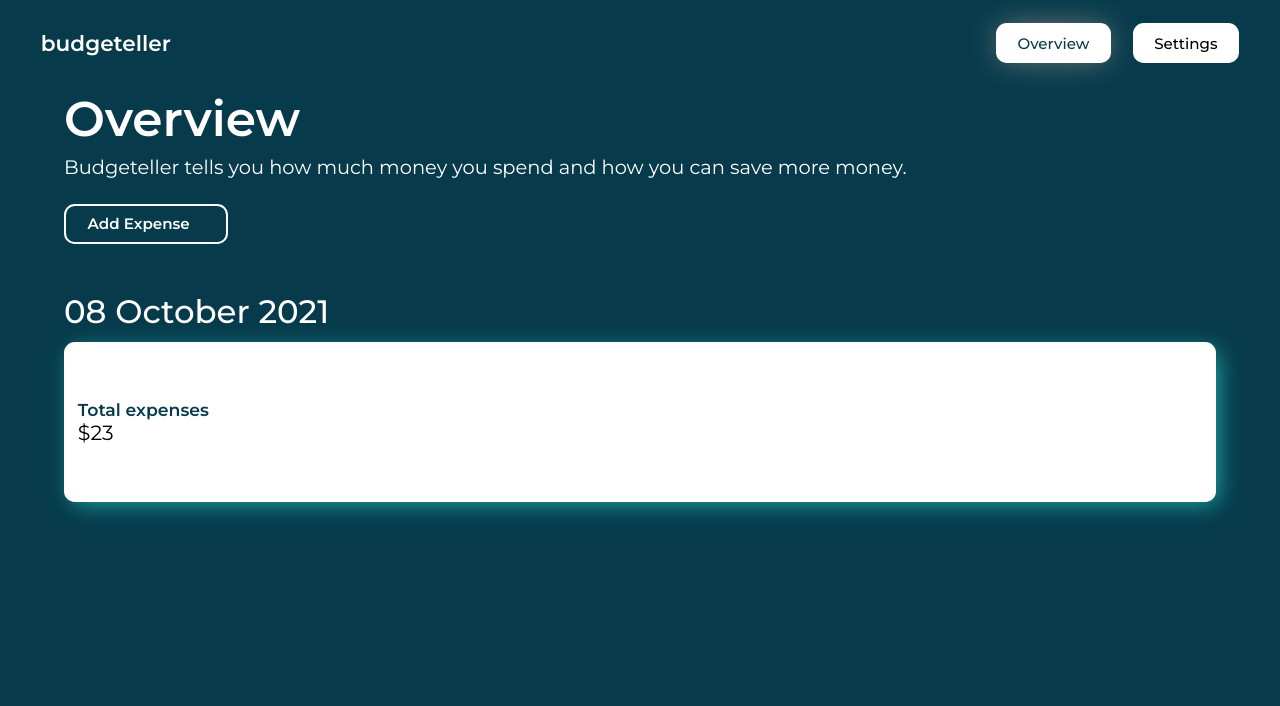
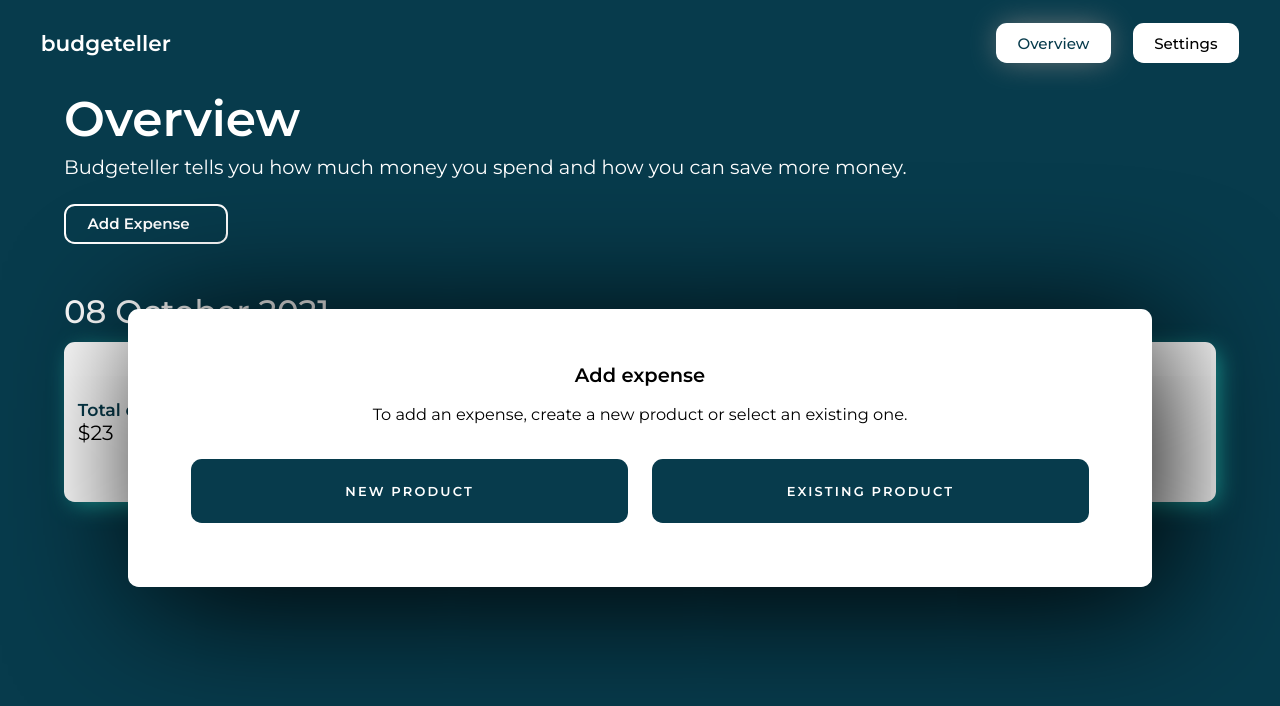
Before and after one commit to victorbianconi/budgeteller, a Vue app: page / in a window 1280 px wide. Both pictures are taken after a click on the button "Add Expense". Shown: the top 706 px of the page. Built offline with nearby package versions, Linux system fonts and the light colour scheme; some icons are missing.

Commit message:
added add expense modal and buttons

```diff
--- /dev/null
+++ b/src/components/Overview/AddExpense.vue
@@ -0,0 +1,91 @@
+<template>
+  <div class="add-expense">
+    <div class="add-expense__modal">
+      <h3 class="add-expense__title">{{ modalTitle }}</h3>
+      <p class="add-expense__subtitle" @click="$emit('closeModal')">
+        {{ modalSubtitle }}
+      </p>
+      <div class="add-expense__buttons-container">
+        <click-button status="v2" positioning="center">New Product</click-button>
+        <click-button status="v2" positioning="center">Existing Product</click-button>
+      </div>
+    </div>
+  </div>
+</template>
+
+<script lang="ts">
+import { Component, Prop, Vue } from "vue-property-decorator";
+import OverviewStatsExpenses from "@/components/Overview/OverviewStatsExpenses.vue";
+import ClickButton from "@/components/input/ClickButton.vue";
+@Component({
+  components: { ClickButton },
+})
+export default class AddExpense extends Vue {
+  @Prop() private modalTitle!: string;
+  @Prop() private modalSubtitle!: string;
+}
+</script>
+
+<!-- Add "scoped" attribute to limit CSS to this component only -->
+<style scoped lang="scss">
+.add-expense {
+  width: 100vw;
+  height: 100vh;
+  position: fixed;
+  display: flex;
+  justify-content: center;
+  align-items: center;
+
+  &__modal {
+    margin-top: 25rem;
+    width: 80%;
+    height: auto;
+    padding: 4rem 0rem;
+    border-radius: 1rem;
+    background-color: white;
+    box-shadow: 15px 15px 135px black;
+    animation: scaleUp 0.25s ease forwards;
+    display: flex;
+    justify-content: flex-start;
+    flex-direction: column;
+    align-items: center;
+  }
+
+  &__title {
+    font-size: 1.8rem;
+    margin-bottom: 0.4rem;
+    margin-top: 1rem;
+  }
+
+  &__subtitle {
+    font-size: 1.5rem;
+    margin: 1rem 0rem;
+    text-align: center;
+    width:90%;
+    line-height: 2.3rem;
+  }
+
+  &__buttons-container {
+    display: flex;
+    width: 90%;
+    justify-content: space-around;
+  }
+  &__button {
+    display: flex;
+    justify-content: center;
+    border: none;
+    background-color: var(--main-color);
+  }
+}
+
+@keyframes scaleUp {
+  from {
+    transform: scale(0);
+    opacity: 0;
+  }
+  to {
+    opacity: 1;
+    transform: scale(1);
+  }
+}
+</style>
--- a/src/components/input/ClickButton.vue
+++ b/src/components/input/ClickButton.vue
@@ -7,7 +7,7 @@
       aria-pressed="true"
       @click="clickButton"
     >
-      <span v-if="text" class="btn__text">{{ text }}</span>
+      <span class="btn__text"><slot></slot></span>
       <component
         :is="icon"
         :class="`btn__icon ${icon}`"
@@ -98,5 +98,22 @@ export default class ClickButton extends Vue {
       border: 0.2rem solid var(--main-color);
     }
   }
+
+  &--v2 {
+    background-color: var(--main-color);
+    color: white;
+    padding: 2rem 1rem;
+    width: 95%;
+    border: 0.2rem solid transparent;
+    transition: 0.25s ease-in-out all;
+    font-size:1.2rem;
+    letter-spacing: 0.2rem;
+    text-transform: uppercase;
+
+    &:hover {
+      background-color: var(--darker-blue);
+      color: var(--main-color);
+    }
+  }
 }
 </style>
--- a/src/views/Overview.vue
+++ b/src/views/Overview.vue
@@ -1,10 +1,13 @@
 <template>
   <div class="overview">
+    <add-expense modalTitle="Add expense" modalSubtitle="To add an expense, create a new product or select an existing one." @closeModal="closeAddExpenseModal" v-if="isAddExpenseModal" />
     <page-title
       title="Overview"
       subtitle="Budgeteller tells you how much money you spend and how you can save more money."
     />
-    <click-button positioning="left" status="v1" icon="addIcon" text="Add Expense"/>
+    <click-button @click="openAddExpenseModal" positioning="left" status="v1" icon="addIcon">
+      Add Expense
+    </click-button>
     <overview-stats stats="stats" :todays-date="todaysDate" />
   </div>
 </template>
@@ -15,9 +18,11 @@ import PageTitle from "@/components/PageTitle.vue"; // @ is an alias to /src
 import OverviewStats from "@/components/Overview/OverviewStats.vue";
 import dayjs from "dayjs";
 import ClickButton from "@/components/input/ClickButton.vue";
+import AddExpense from "@/components/Overview/AddExpense.vue";
 
 @Component({
   components: {
+    AddExpense,
     PageTitle,
     OverviewStats,
     ClickButton,
@@ -25,6 +30,15 @@ import ClickButton from "@/components/input/ClickButton.vue";
 })
 export default class Overview extends Vue {
   todaysDate: number = dayjs(new Date()).format("DD MMMM YYYY");
+  isAddExpenseModal = false;
+
+  openAddExpenseModal(){
+    this.isAddExpenseModal = true
+  }
+  closeAddExpenseModal(){
+    this.isAddExpenseModal = false
+  }
+
 }
 </script>
 
```
